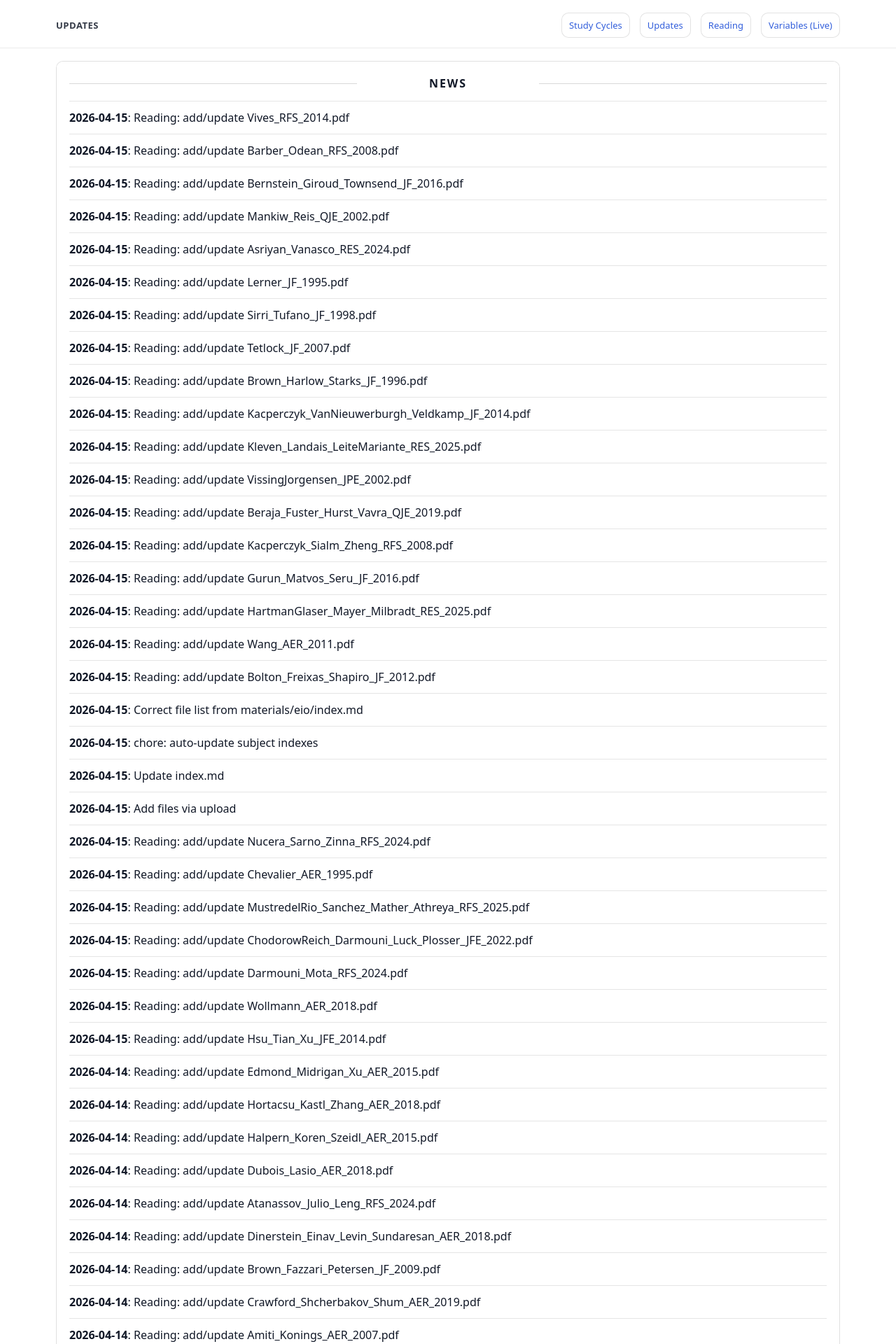
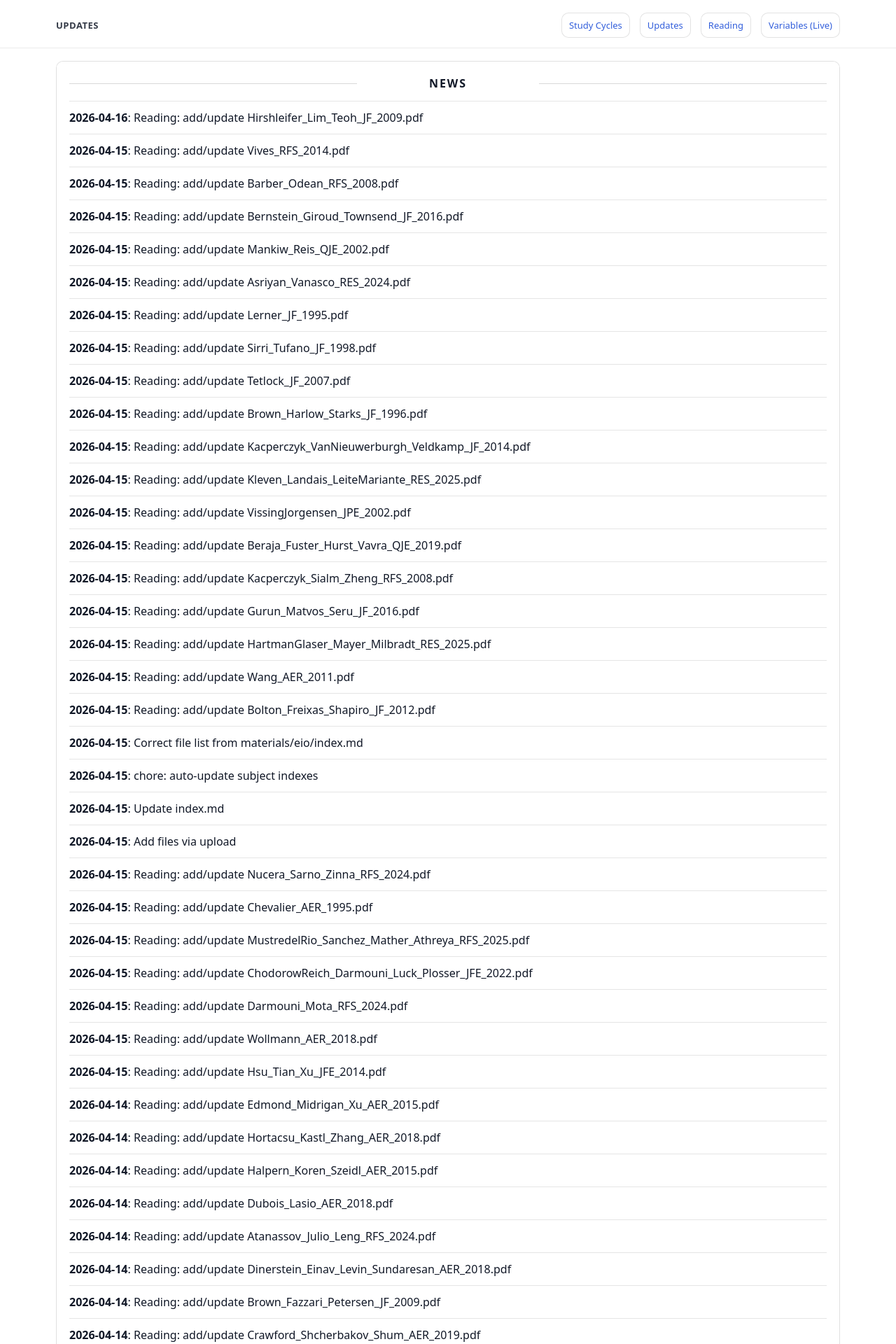
Before and after one commit to yaxinzn/study-archive, a Jekyll site: the page built from updates/index.md, in a window 1280 px wide. Shown: the top 1920 px of the page at 70% size. Built offline with Jekyll 4.4.1, drawn with Linux system fonts in a browser that asks for light colours; some of the changed text lies outside the part shown.

Commit message:
chore: update NEWS feed

```diff
--- a/_data/news.yml
+++ b/_data/news.yml
@@ -1,4 +1,7 @@
 # Auto-generated update history (sorted newest -> oldest). Do not edit manually.
+- ts: "1776286289"
+  date: "2026-04-16"
+  title: "Reading: add/update Hirshleifer_Lim_Teoh_JF_2009.pdf"
 - ts: "1776254016"
   date: "2026-04-15"
   title: "Reading: add/update Vives_RFS_2014.pdf"
```
